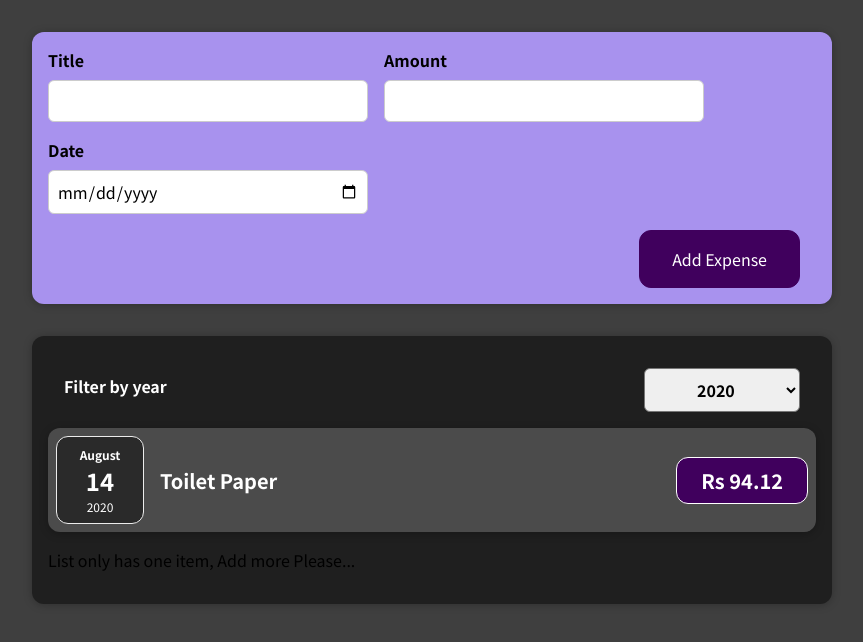
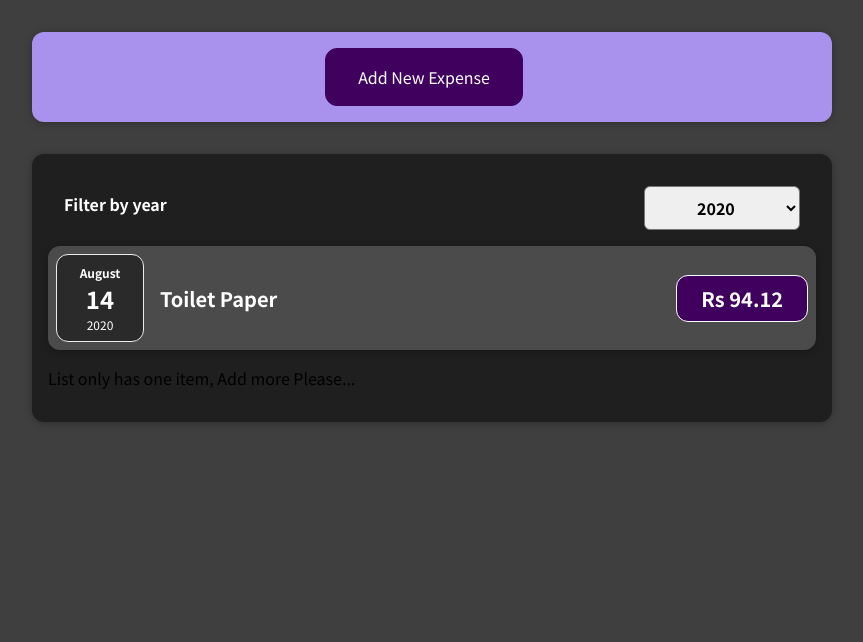
Before and after one commit to preetipatilsn/SHARPENER_REACT, a React (Create React App) app in the folder react_learning/: page / in a window 1280 px wide. Shown: the top 642 px of the page, without its empty margins (208-1071 px from the left). Built offline with nearby package versions, Linux system fonts and the light colour scheme.

Commit message:
task 13 add new expense and cancel

```diff
--- a/react_learning/src/components/NewExpense/ExpenseForm.js
+++ b/react_learning/src/components/NewExpense/ExpenseForm.js
@@ -72,6 +72,7 @@ const ExpenseForm = (props) =>{
         </div>
 
         <div className='new-expense__actions'>
+            <button type='button' onClick={props.onCancel}>Cancel</button>
             <button type='submit'>Add Expense</button>
         </div>
     </form>
--- a/react_learning/src/components/NewExpense/NewExpense.js
+++ b/react_learning/src/components/NewExpense/NewExpense.js
@@ -1,20 +1,32 @@
-import React from 'react';
+import React, { useState } from 'react';
 
 import './NewExpense.css';
 import ExpenseForm from './ExpenseForm';
 
 const NewExpense = (props) => {
+    const [isEditing, setIsEditing] = useState(false);
+
     const saveExpenseDataHandler = (enteredExpenseData) => {
         const expenseData = {
             ...enteredExpenseData,
             id: Math.random().toString()
         };
         props.onAddExpense(expenseData);
+        setIsEditing(false);
         // console.log(expenseData);
     };
 
+    const startEditingHandler = () => {
+        setIsEditing(true);
+    }
+
+     const stopEditingHandler = () => {
+        setIsEditing(false);
+    }
+
     return (<div className='new-expense'>
-        <ExpenseForm onSaveExpenseData={saveExpenseDataHandler} />
+        {!isEditing && <button onClick={startEditingHandler}>Add New Expense</button>}
+        {isEditing && <ExpenseForm onSaveExpenseData={saveExpenseDataHandler} onCancel={stopEditingHandler} />}
     </div>
     );
 };
```
